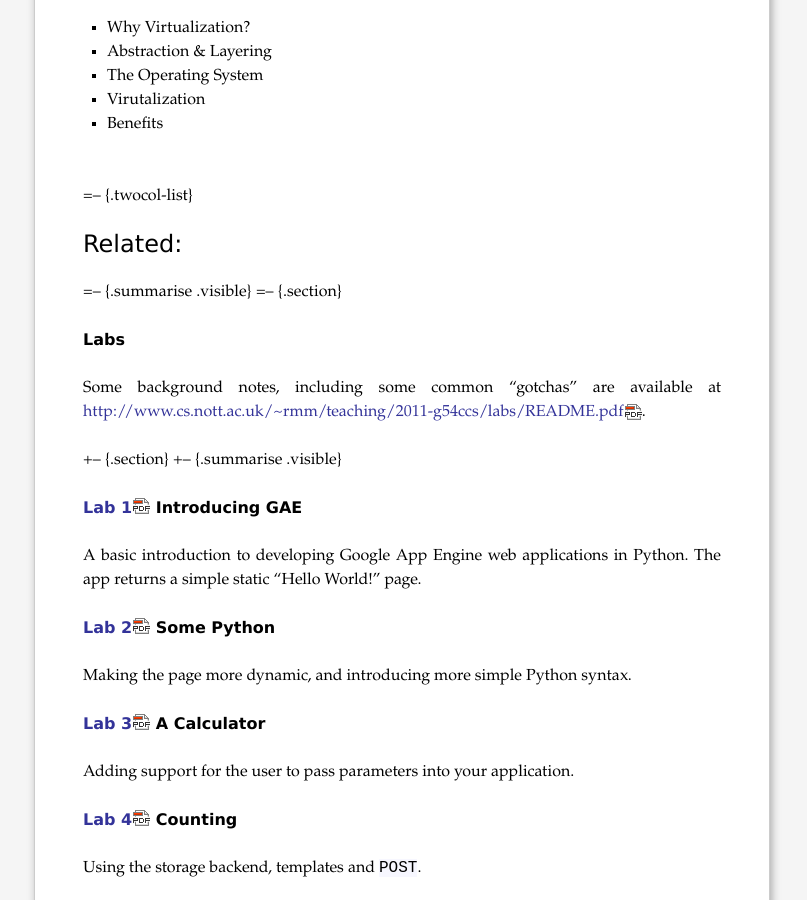
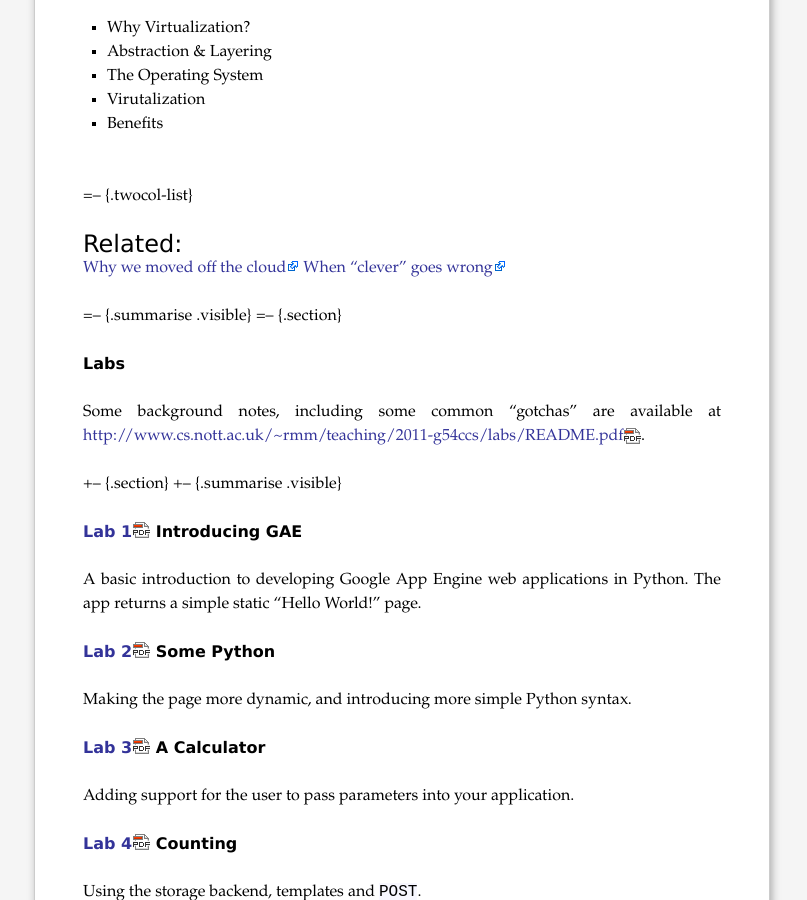
Before and after one commit to mor1/mort-www, a Jekyll site: the page built from teaching/2011-g54ccs/index.md, in a window 1280 px wide and 900 px high, scrolled down 1807 px. Shown: the whole window, without its empty margins (238-1045 px from the left). Built offline with Jekyll 4.4.1, drawn with Linux system fonts in a browser that asks for light colours; Markdown is read by kramdown in place of the engine named in the settings.

```diff
--- a/teaching/2011-g54ccs/index.md
+++ b/teaching/2011-g54ccs/index.md
@@ -109,6 +109,8 @@ PaaS, IaaS).
 =-- {.twocol-list}
 
 ### Related:
+[Why we moved off the cloud](http://bit.ly/sd8C5e)
+[When "clever" goes wrong](http://bit.ly/rhdpGJ)
 
 <p> </p>
 
@@ -133,6 +135,11 @@ PaaS, IaaS).
 
 <br />
 =-- {.twocol-list}
+
+### Related:
+[Eventually Consistent](http://bit.ly/qSIpxP)
+
+<p> </p>
 -->
 
 =-- {.summarise .visible}
```
Also changed, not shown: 3 other files.
